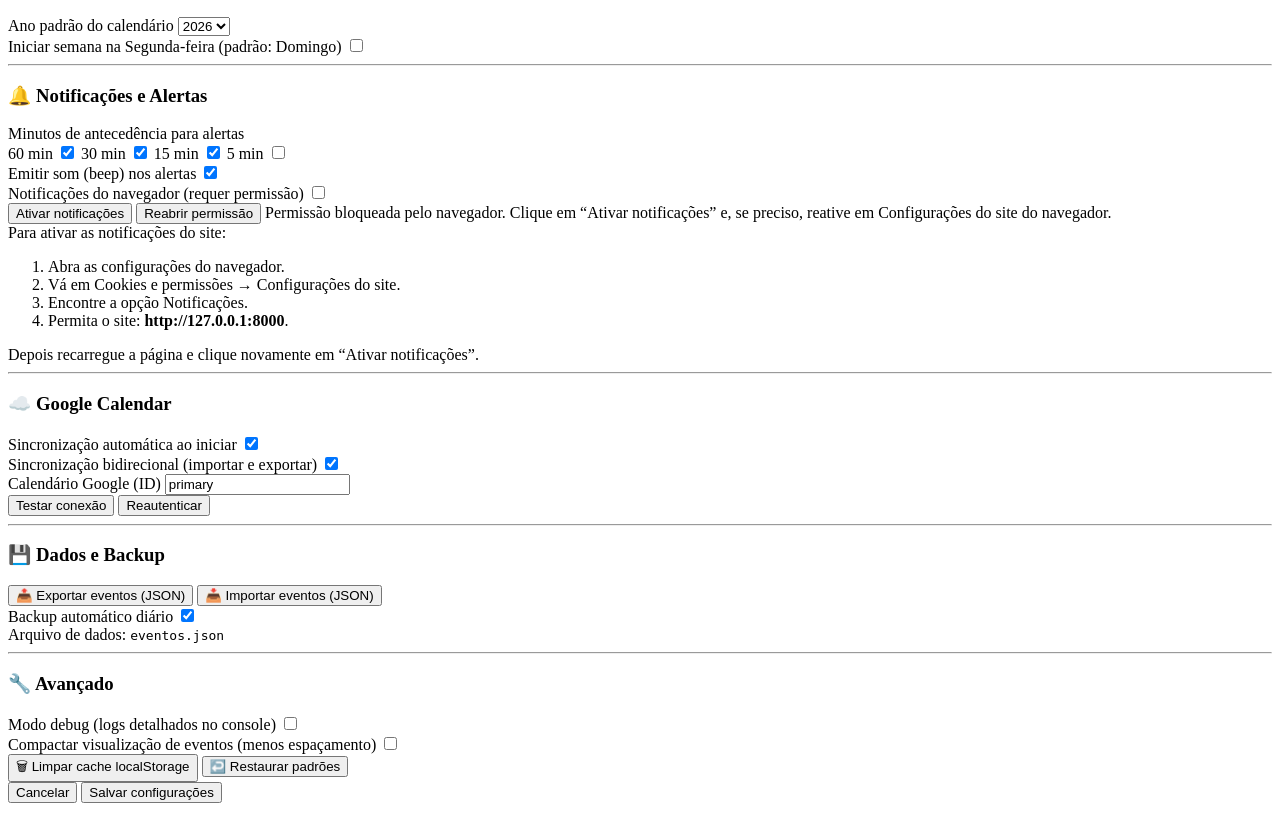
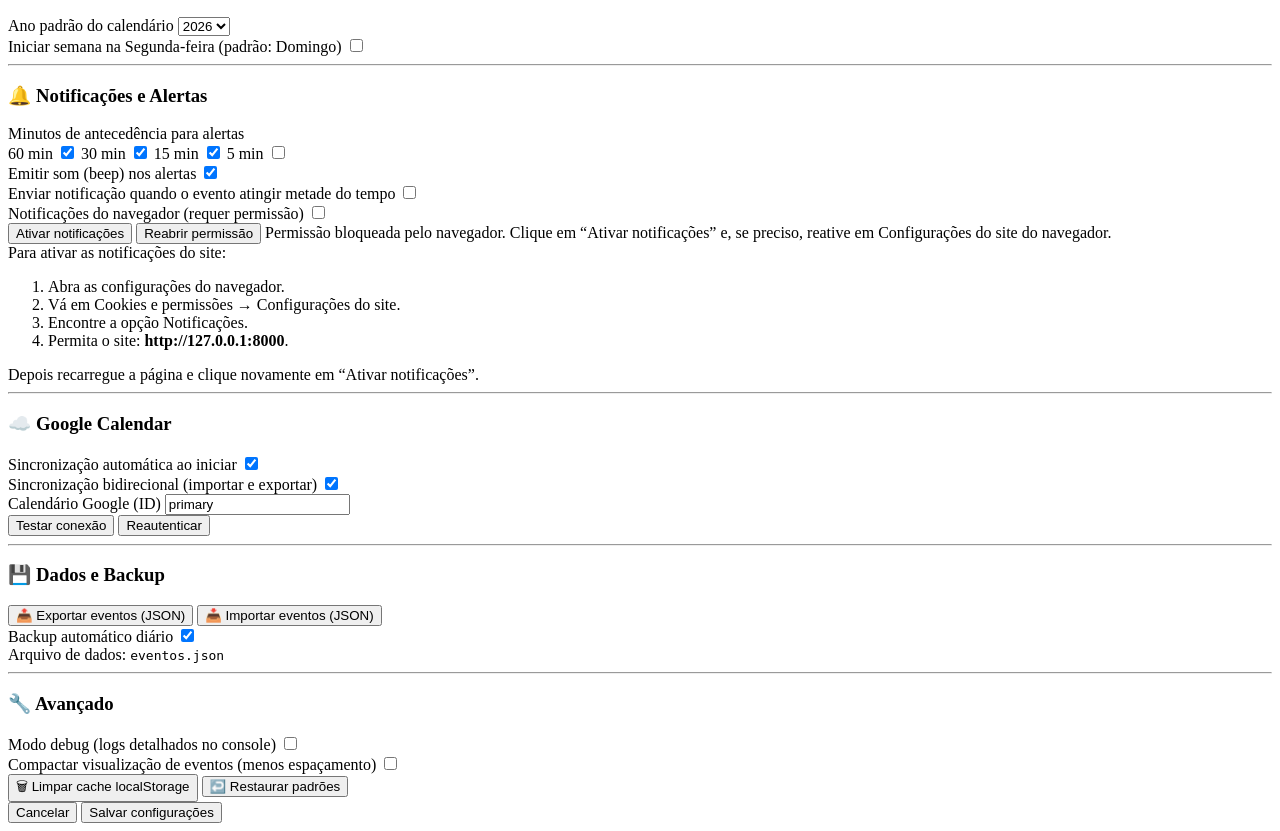
Before and after one commit to krawler/agenda_simples, a Python web app: template templates/config.htm in a window 1280 px wide. Shown: the part 208-1039 px from the top of the page. Before the commit the page ends 1011 px from the top, so only its background shows below. Run offline with Jinja, Linux system fonts and the light colour scheme; the template is opened without the code that fills it, so the values that code supplies are empty.

Commit message:
feat: adicionar notificação na metade do evento

```diff
--- a/templates/config.htm
+++ b/templates/config.htm
@@ -98,6 +98,12 @@
           <label class="label cursor-pointer flex items-center gap-2">
             <span class="label-text">Emitir som (beep) nos alertas</span>
             <input type="checkbox" class="checkbox checkbox-primary" id="som-alertas" checked>
+          </label>
+        </div>
+        <div class="form-control w-full">
+          <label class="label cursor-pointer flex items-center gap-2">
+            <span class="label-text">Enviar notificação quando o evento atingir metade do tempo</span>
+            <input type="checkbox" class="checkbox checkbox-primary" id="notificacao-metade-evento">
           </label>
         </div>
         <div class="form-control w-full">
@@ -383,6 +389,7 @@
     });
 
     document.getElementById('som-alertas').checked = localStorage.getItem('somAlertas') !== 'false';
+    document.getElementById('notificacao-metade-evento').checked = localStorage.getItem('notificacaoMeioEvento') === 'true';
     if (!('Notification' in window)) {
       document.getElementById('notificacoes-navegador').checked = false;
       localStorage.setItem('notificacoesNavegador', 'false');
@@ -432,6 +439,7 @@
     localStorage.setItem('alertasMinutos', JSON.stringify(alertas));
 
     localStorage.setItem('somAlertas', document.getElementById('som-alertas').checked);
+    localStorage.setItem('notificacaoMeioEvento', document.getElementById('notificacao-metade-evento').checked);
     localStorage.setItem('notificacoesNavegador', document.getElementById('notificacoes-navegador').checked);
 
     // Google Calendar
@@ -571,6 +579,7 @@
       localStorage.removeItem('semanaInicioSegunda');
       localStorage.removeItem('alertasMinutos');
       localStorage.removeItem('somAlertas');
+      localStorage.removeItem('notificacaoMeioEvento');
       localStorage.removeItem('notificacoesNavegador');
       localStorage.removeItem('syncAuto');
       localStorage.removeItem('syncBidirecional');
```
